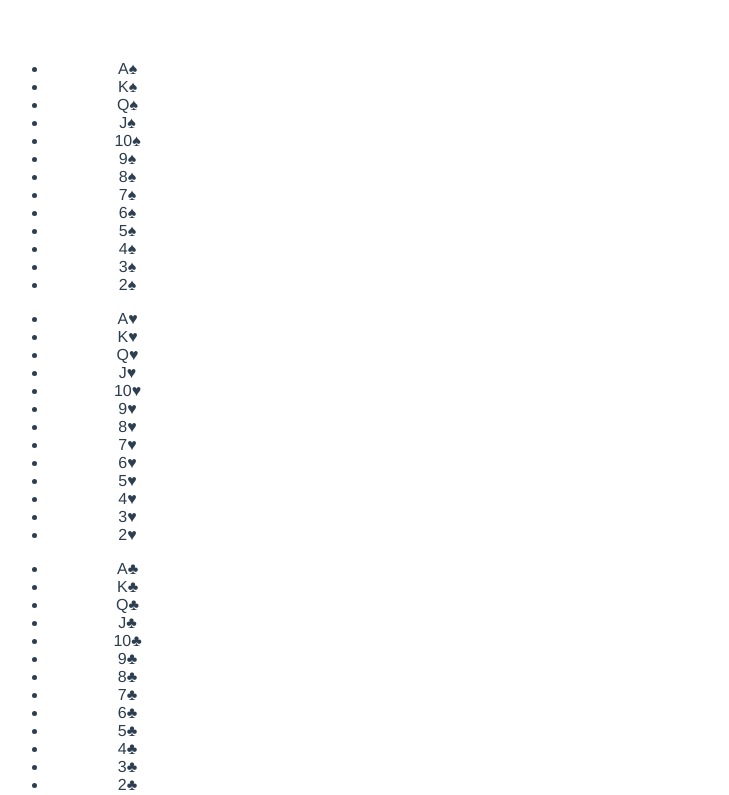
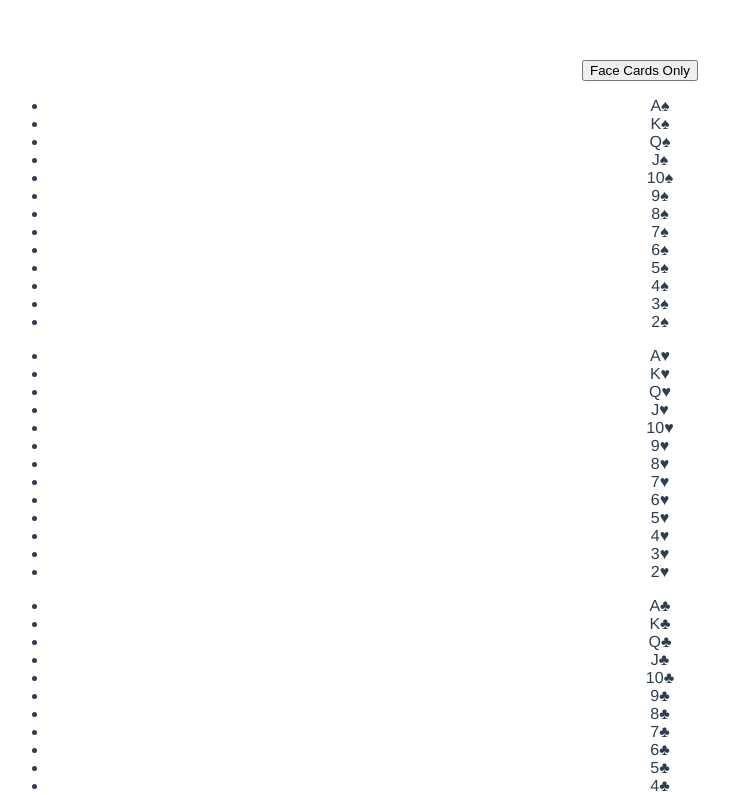
Before and after one commit to spkuehl/playing-card-display, a Vue app: page / in a window 1280 px wide. Shown: the top 795 px of the page, without its empty margins (0-729 px from the left). Built offline with nearby package versions, Linux system fonts and the light colour scheme.

Commit message:
Prep for Face Card Only toggle.

```diff
--- a/src/App.vue
+++ b/src/App.vue
@@ -1,9 +1,10 @@
 <template>
   <div id="app">
-    <Suit suit="spades"></Suit>
-    <Suit suit="hearts"></Suit>
-    <Suit suit="clubs"></Suit>
-    <Suit suit="diams"></Suit>
+    <button v-on:click="toggleFaceOnly">Face Cards Only</button>
+    <Suit suit="spades" :ranks="ranks" faceOnly=faceOnly></Suit>
+    <Suit suit="hearts" :ranks="ranks" faceOnly=faceOnly></Suit>
+    <Suit suit="clubs" :ranks="ranks" faceOnly=faceOnly></Suit>
+    <Suit suit="diams" :ranks="ranks" faceOnly=faceOnly></Suit>
   </div>
 </template>
 
@@ -14,6 +15,17 @@ export default {
   name: 'App',
   components: {
     Suit
+  },
+  data: function () {
+    return {
+      faceOnly: false,
+      ranks: ['A','K','Q','J','10','9','8','7','6','5','4','3','2']
+    };
+  },
+  methods: {
+    toggleFaceOnly: function (){
+      this.faceOnly = !this.faceOnly;
+    }
   }
 }
 </script>
--- a/src/components/Card.vue
+++ b/src/components/Card.vue
@@ -36,7 +36,5 @@ export default {
 </script>
 
 <style lang="css" scoped>
-  .playingCards {
-    width: 13%;
-  }
+
 </style>
--- a/src/components/Suit.vue
+++ b/src/components/Suit.vue
@@ -14,13 +14,9 @@ export default {
   components: {
     Card
   },
-  data: function () {
-    return {
-      ranks: ['A','K','Q','J','10','9','8','7','6','5','4','3','2']
-    };
-  },
   props: {
-    suit: String
+    suit: String,
+    ranks: Array
   }
 }
 </script>
```
